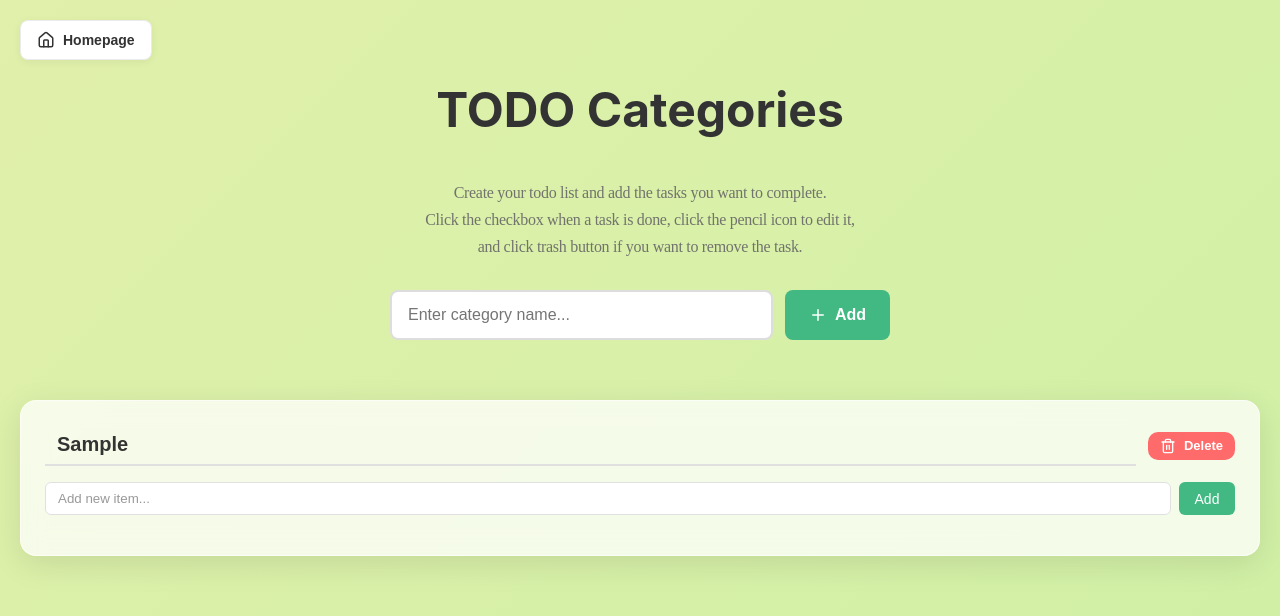
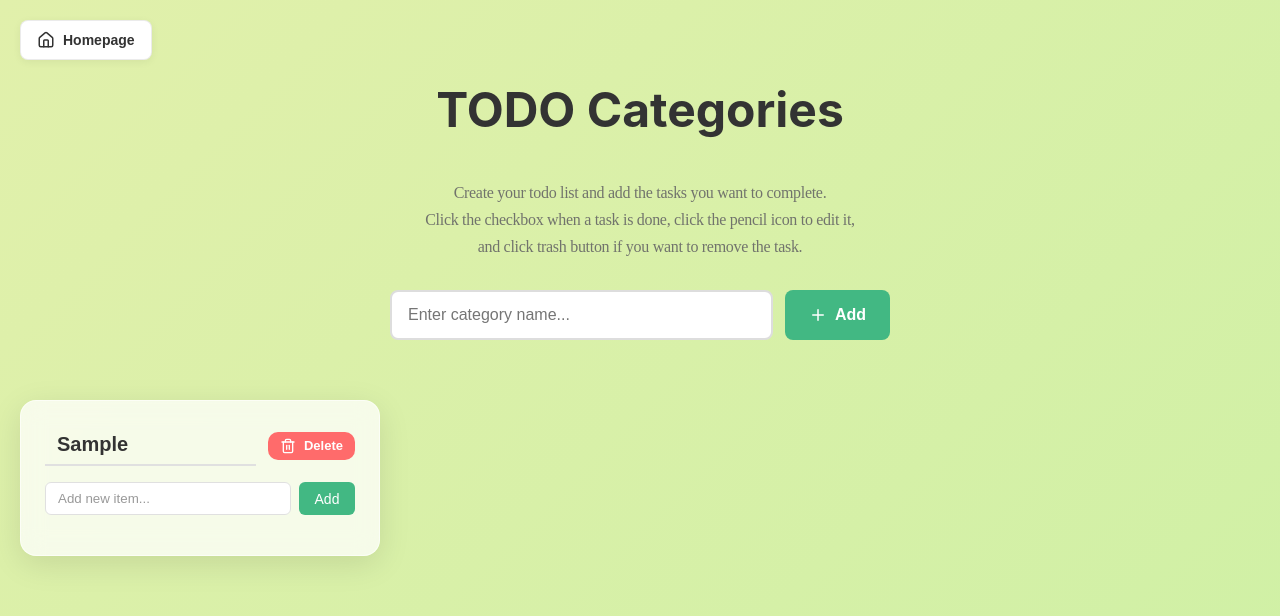
Before and after one commit to Miller-Interns/Kondo-Todolist, a Vue app in the folder Kondo-Todolist/: page /todo-app in a window 1280 px wide. Both pictures are taken after typing "Sample" into the empty fields and a click on the button "Add". Shown: the top 616 px of the page. Built offline with nearby package versions, Linux system fonts and the light colour scheme.

Commit message:
adjusts max width of the card

```diff
--- a/Kondo-Todolist/src/components/category-card.vue
+++ b/Kondo-Todolist/src/components/category-card.vue
@@ -61,7 +61,7 @@ function add() {
   box-sizing: border-box;
   box-shadow: 0 8px 32px rgba(0, 0, 0, 0.1);
   width: 100%;
-  max-width: none;
+  max-width: 360px;
   border: 1px solid rgba(255, 255, 255, 0.6);
   transition: all 0.3s ease;
   backdrop-filter: blur(12px);
```
